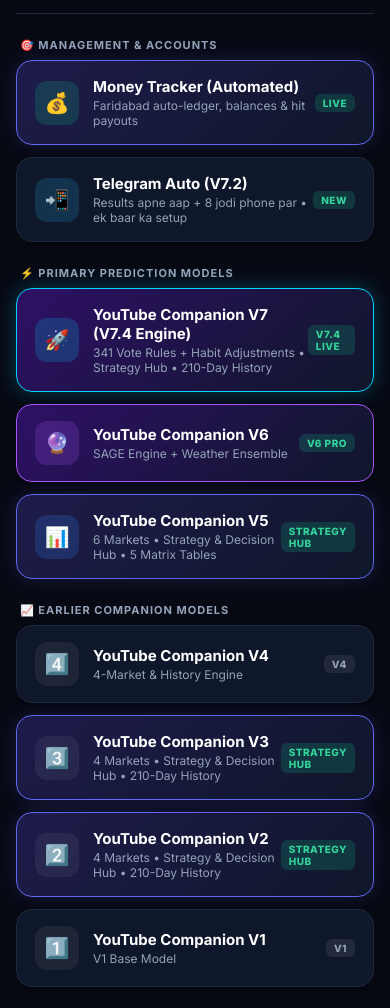
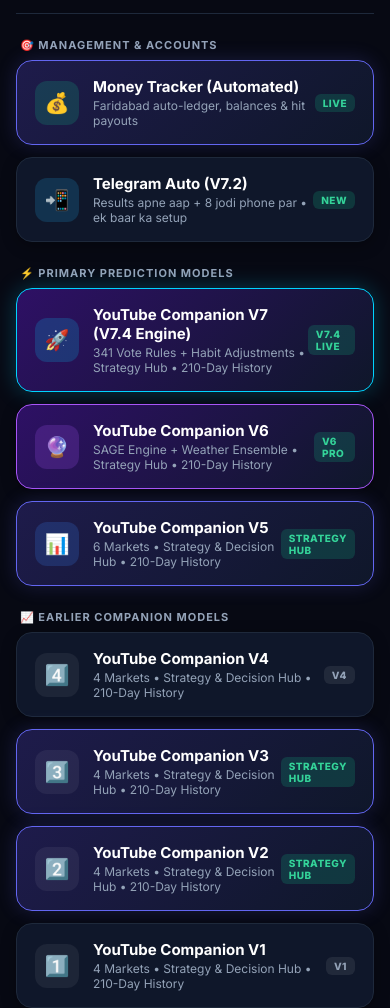
Before and after one commit to arunk8447ak/spi-pattern-engine, a plain HTML site: page index.html in a window 390 px wide. Shown: the part 72-1080 px from the top of the page. Drawn offline with Linux system fonts and the light colour scheme.

Commit message:
Portal (28 Nov 2026): every model card now says it has the Strategy Hub and the 210-Day History; links carry ?v=d28 so phones open the new pages at once. Text and links only

```diff
--- a/index.html
+++ b/index.html
@@ -173,7 +173,7 @@
 
   <div class="section-label">⚡ Primary Prediction Models</div>
   <div class="hub-grid">
-    <a href="youtube_companion%20v7.html?v=v73" class="app-card featured-gold" style="border-color: #00d4ff; box-shadow: 0 0 22px rgba(0, 212, 255, 0.25);">
+    <a href="youtube_companion%20v7.html?v=d28" class="app-card featured-gold" style="border-color: #00d4ff; box-shadow: 0 0 22px rgba(0, 212, 255, 0.25);">
       <div class="card-left">
         <div class="app-icon" style="background: rgba(0, 212, 255, 0.18);">🚀</div>
         <div class="app-info">
@@ -184,23 +184,23 @@
       <span class="badge badge-hot">V7.4 LIVE</span>
     </a>
 
-    <a href="youtube_companion_v6.html" class="app-card featured-gold">
+    <a href="youtube_companion_v6.html?v=d28" class="app-card featured-gold">
       <div class="card-left">
         <div class="app-icon" style="background: rgba(168, 85, 247, 0.2);">🔮</div>
         <div class="app-info">
           <h2>YouTube Companion V6</h2>
-          <p>SAGE Engine + Weather Ensemble</p>
+          <p>SAGE Engine + Weather Ensemble &bull; Strategy Hub &bull; 210-Day History</p>
         </div>
       </div>
       <span class="badge badge-hot">V6 PRO</span>
     </a>
 
-    <a href="youtube_companion_v5.html?v=hub2" class="app-card featured">
+    <a href="youtube_companion_v5.html?v=d28" class="app-card featured">
       <div class="card-left">
         <div class="app-icon" style="background: rgba(59, 130, 246, 0.2);">📊</div>
         <div class="app-info">
           <h2>YouTube Companion V5</h2>
-          <p>6 Markets &bull; Strategy &amp; Decision Hub &bull; 5 Matrix Tables</p>
+          <p>6 Markets &bull; Strategy &amp; Decision Hub &bull; 210-Day History</p>
         </div>
       </div>
       <span class="badge badge-hot">STRATEGY HUB</span>
@@ -209,18 +209,18 @@
 
   <div class="section-label">📈 Earlier Companion Models</div>
   <div class="hub-grid">
-    <a href="youtube_companion%20v4.html" class="app-card">
+    <a href="youtube_companion%20v4.html?v=d28" class="app-card">
       <div class="card-left">
         <div class="app-icon">4️⃣</div>
         <div class="app-info">
           <h2>YouTube Companion V4</h2>
-          <p>4-Market & History Engine</p>
+          <p>4 Markets &bull; Strategy &amp; Decision Hub &bull; 210-Day History</p>
         </div>
       </div>
       <span class="badge badge-std">V4</span>
     </a>
 
-    <a href="youtube_companion%20v3.html?v=hub3" class="app-card featured">
+    <a href="youtube_companion%20v3.html?v=d28" class="app-card featured">
       <div class="card-left">
         <div class="app-icon">3️⃣</div>
         <div class="app-info">
@@ -231,7 +231,7 @@
       <span class="badge badge-hot">STRATEGY HUB</span>
     </a>
 
-    <a href="youtube_companion%20v2.html?v=hub3" class="app-card featured">
+    <a href="youtube_companion%20v2.html?v=d28" class="app-card featured">
       <div class="card-left">
         <div class="app-icon">2️⃣</div>
         <div class="app-info">
@@ -242,12 +242,12 @@
       <span class="badge badge-hot">STRATEGY HUB</span>
     </a>
 
-    <a href="youtube_companion%20v1.html" class="app-card">
+    <a href="youtube_companion%20v1.html?v=d28" class="app-card">
       <div class="card-left">
         <div class="app-icon">1️⃣</div>
         <div class="app-info">
           <h2>YouTube Companion V1</h2>
-          <p>V1 Base Model</p>
+          <p>4 Markets &bull; Strategy &amp; Decision Hub &bull; 210-Day History</p>
         </div>
       </div>
       <span class="badge badge-std">V1</span>
```
